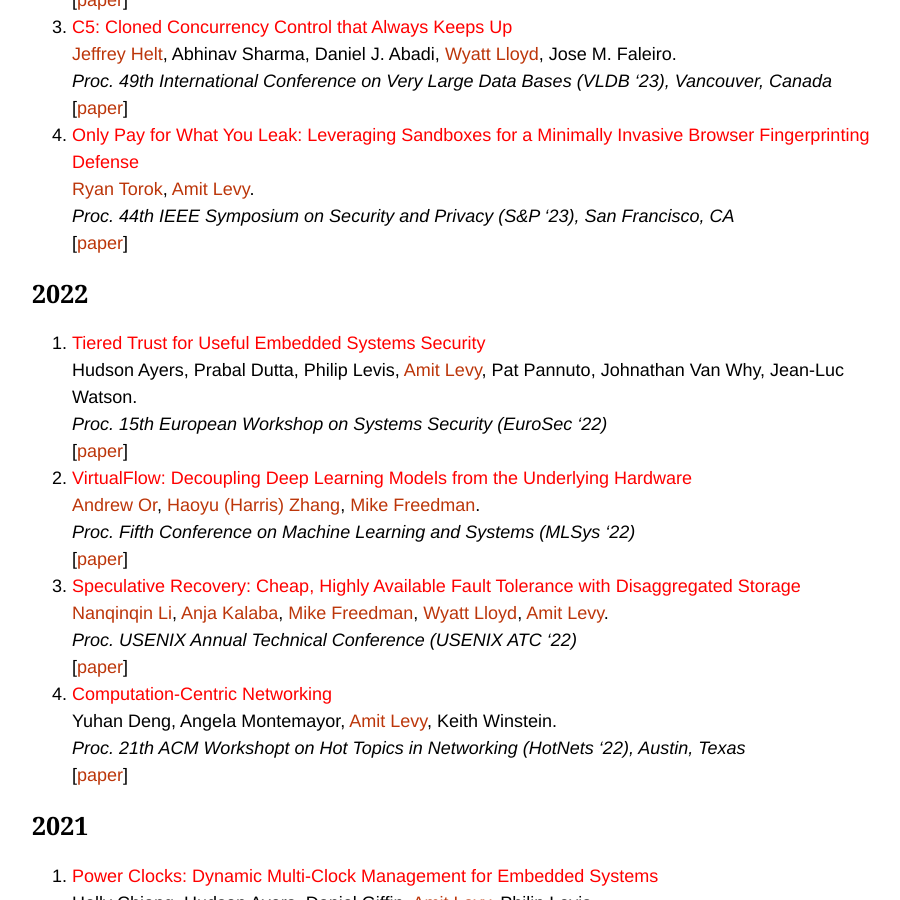
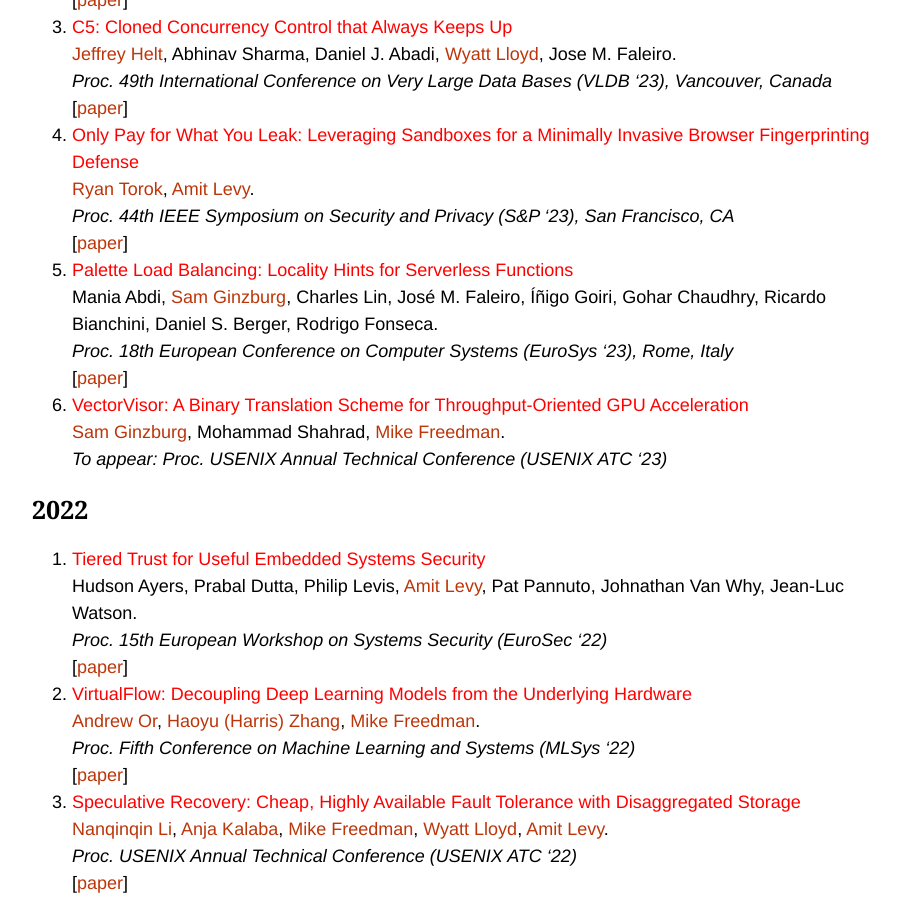
Before and after one commit to princeton-sns/www, a Jekyll site: the page built from publications.md, in a window 1280 px wide and 900 px high, scrolled down 697 px. Shown: the whole window, without its empty margins (176-1076 px from the left). Built offline with Jekyll 4.4.1, drawn with Linux system fonts in a browser that asks for light colours; some web fonts are replaced; some of the changed text lies outside the part shown.

Commit message:
paper updates

```diff
--- a/_data/publications.yml
+++ b/_data/publications.yml
@@ -1,3 +1,35 @@
+- title: "VectorVisor: A Binary Translation Scheme for Throughput-Oriented GPU Acceleration"
+  people:
+    - ginzburg
+    - Mohammad Shahrad
+    - mfreed
+  venue: "To appear: Proc. USENIX Annual Technical Conference (USENIX ATC '23)"
+  year: 2023
+ # paper: /assets/papers/2023-atc-vv.pdf
+
+- title: "Palette Load Balancing: Locality Hints for Serverless Functions"
+  people:
+    - Mania Abdi
+    - ginzburg
+    - Charles Lin
+    - José M. Faleiro
+    - Íñigo Goiri
+    - Gohar Chaudhry
+    - Ricardo Bianchini
+    - Daniel S. Berger
+    - Rodrigo Fonseca
+  venue: "Proc. 18th European Conference on Computer Systems (EuroSys '23), Rome, Italy"
+  year: 2023
+  paper: /assets/papers/2023-eurosys-palette.pdf
+
+- title: "Serverless Isn't Server-Less: Measuring and Exploiting Resource Variability on Cloud FaaS Platforms"
+  people:
+    - ginzburg
+    - mfreed
+  venue: "Proc. 6th International Workshop on Serverless Computing (WoSC '20), Delft, Netherlands"
+  year: 2020
+  paper: /assets/papers/2020-wosc-ginzburg.pdf
+
 - title: "Only Pay for What You Leak: Leveraging Sandboxes for a Minimally Invasive Browser Fingerprinting Defense"
   people:
     - rtorok
```
Also changed, not shown: 2 other files.
